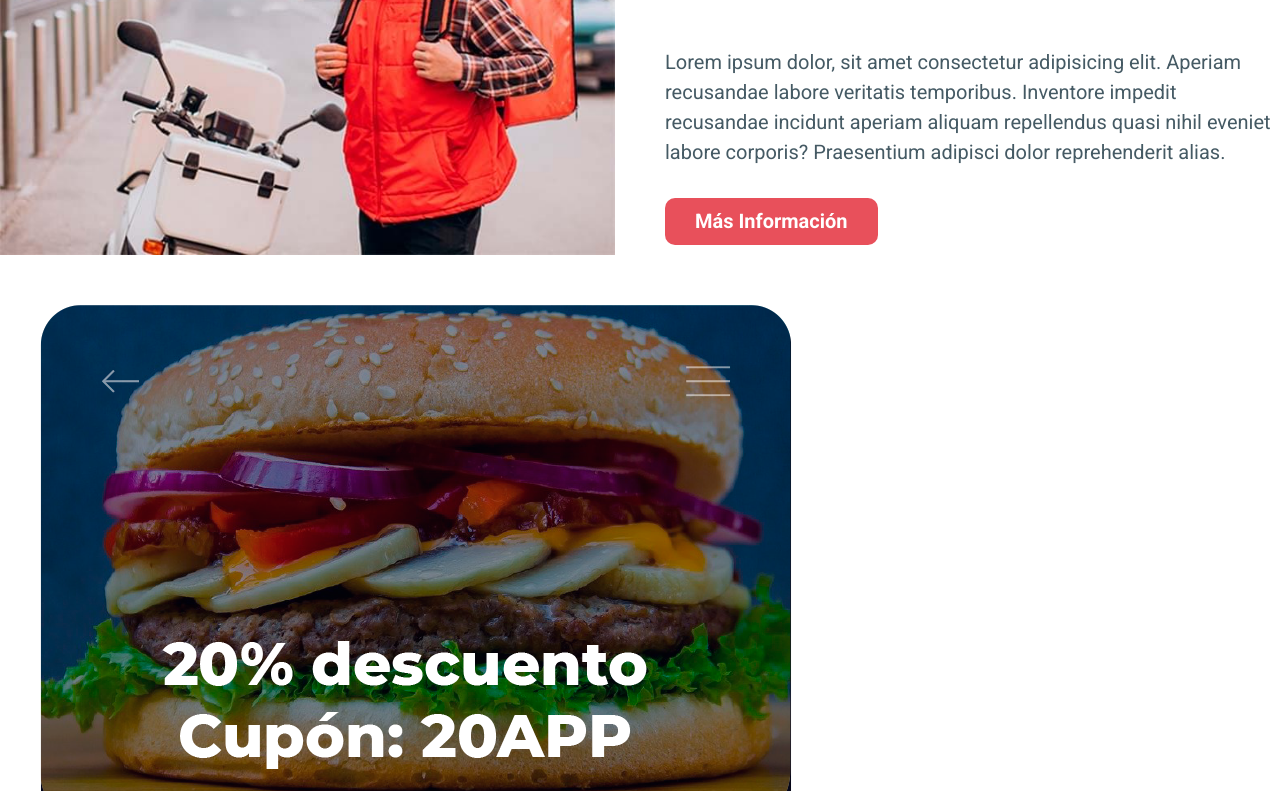
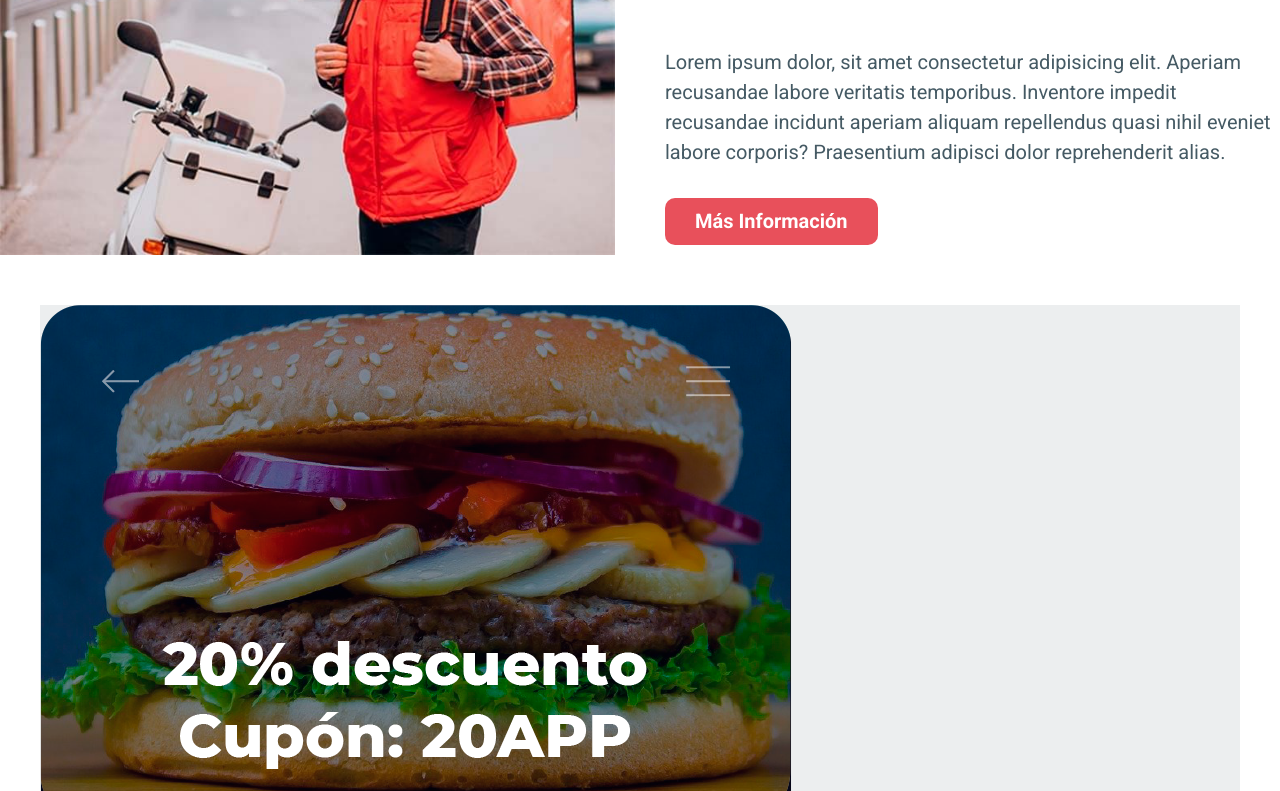
Before and after one commit to gatofelix20/tic-delivery, a website: page index.html in a window 1280 px wide. Shown: the part 4699-5490 px from the top of the page. Drawn offline with Linux system fonts and the light colour scheme.

Commit message:
Probando ssh

```diff
--- a/src/scss/descargar/_descargar.scss
+++ b/src/scss/descargar/_descargar.scss
@@ -1,2 +1,8 @@
 @use 'base/variables' as v;
 @use 'base/mixins' as m;
+
+.descargar {
+    &__grid {
+        background-color: v.$grisClaro;
+    }
+}
```
Also changed, not shown: build/css/app.css, 1 other file.
